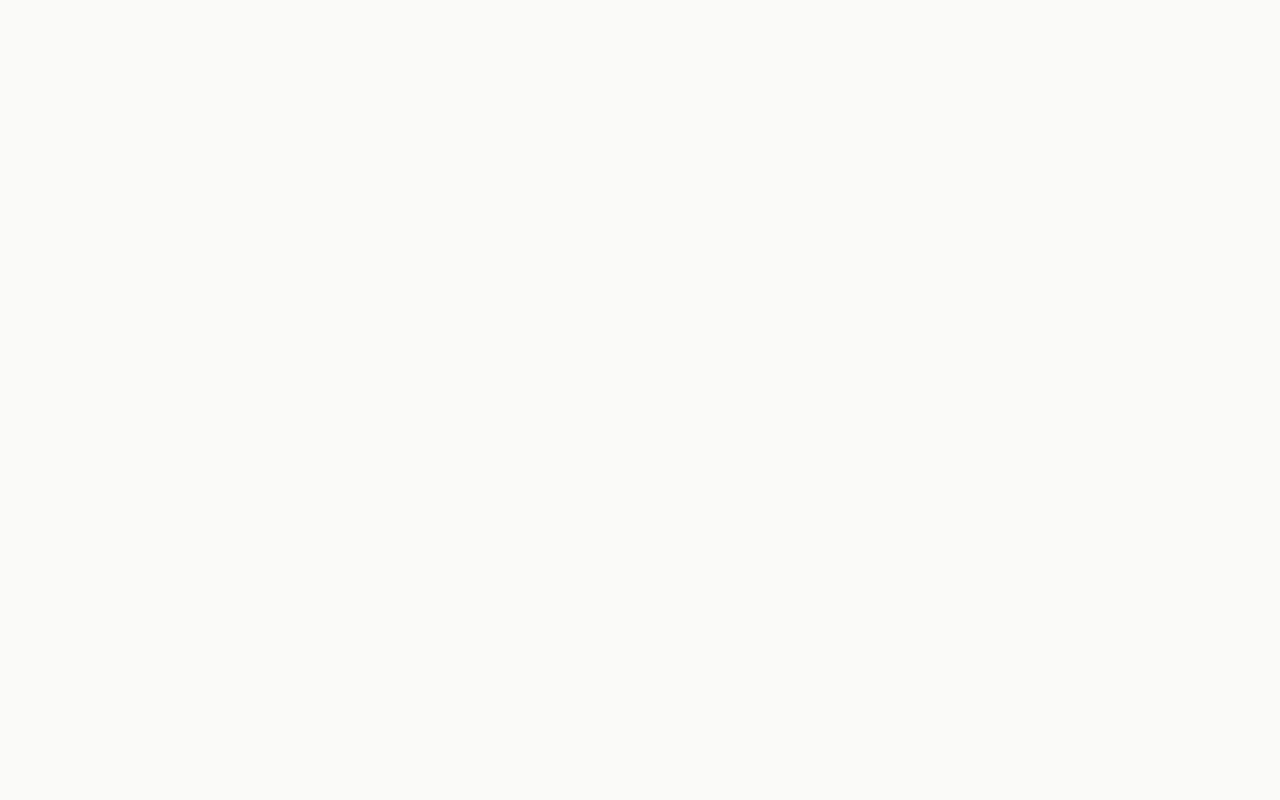
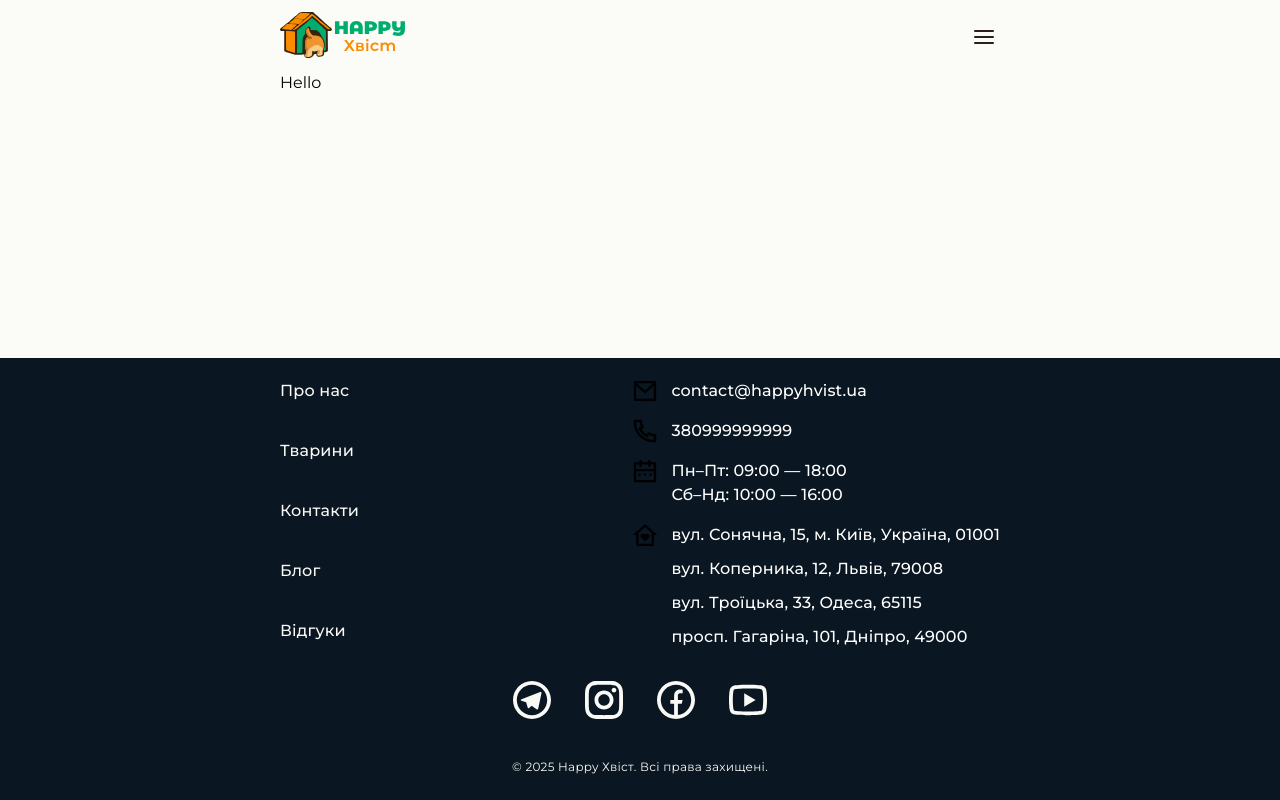
Before and after one commit to Vlad-Kovalov9/HappyTail, a React (Vite) app: page /login in a window 1280 px wide. Before the commit this address had no page. Built offline with nearby package versions, Linux system fonts and the light colour scheme.

Commit message:
Add start files for login

```diff
--- a/src/components/App/App.jsx
+++ b/src/components/App/App.jsx
@@ -14,6 +14,7 @@ const PetsPage = lazy(() => import("../../pages/PetsPage/PetsPage.jsx"));
 const PetDetailsPage = lazy(() =>
   import("../../pages/PetDetailsPage/PetDetailsPage.jsx")
 );
+const LoginPage = lazy(() => import("../../pages/LoginPage/LoginPage.jsx"));
 
 export default function App() {
   return (
@@ -25,6 +26,7 @@ export default function App() {
         <Route path="pets/:id" element={<PetDetailsPage />} />
         <Route path="contacts" element={<ContactsPage />} />
         <Route path="blog" element={<BlogPage />} />
+        <Route path="login" element={<LoginPage />} />
       </Route>
     </Routes>
   );
--- a/src/components/AppBar/AppBar.jsx
+++ b/src/components/AppBar/AppBar.jsx
@@ -1,6 +1,6 @@
 import s from "./AppBar.module.css";
 import sprite from "../../assets/icons/sprite.svg";
-import { Link } from "react-router-dom";
+import { Link, NavLink } from "react-router-dom";
 import { useState } from "react";
 import BurgerMenu from "../BurgerMenu/BurgerMenu";
 import BurgerButton from "../BurgerButton/BurgerButton";
@@ -32,18 +32,18 @@ export default function AppBar() {
         <Navigation />
 
         <div className={s.btnContainer}>
-          <button className={s.btnEnter}>
+          <NavLink to="/login" className={s.btnEnter}>
             Увійти
             <svg className={s.entranceIcon}>
               <use href={`${sprite}#icon-entrance`} />
             </svg>
-          </button>
-          <button className={s.btnDonation}>
+          </NavLink>
+          <NavLink className={s.btnDonation}>
             Підтримати
             <svg className={s.coinIcon}>
               <use href={`${sprite}#icon-coin`} />
             </svg>
-          </button>
+          </NavLink>
         </div>
 
         <BurgerButton isOpen={isModalOpen} onClick={toggleModal} />
--- /dev/null
+++ b/src/components/Login/Login.jsx
@@ -0,0 +1,5 @@
+import s from "./Login.module.css";
+
+export default function Login() {
+  return <div className={s.container}>Hello</div>;
+}
--- /dev/null
+++ b/src/pages/LoginPage/LoginPage.jsx
@@ -0,0 +1,10 @@
+import Login from "../../components/Login/Login";
+import s from "./LoginPage.module.css";
+
+export default function AuthPage() {
+  return (
+    <div className={s.container}>
+      <Login />
+    </div>
+  );
+}
```
Also changed, not shown: src/components/Login/Login.module.css (added), src/pages/LoginPage/LoginPage.module.css (added).
